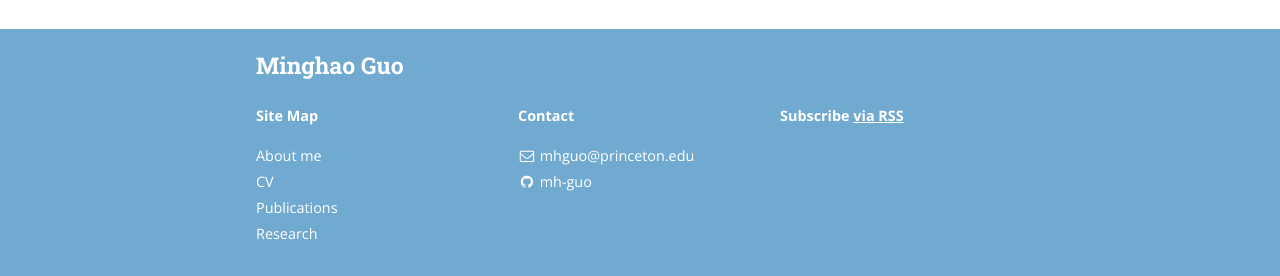
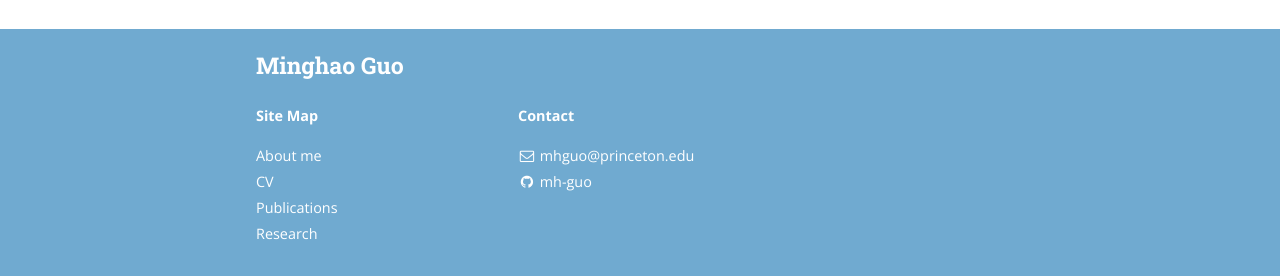
Before and after one commit to mh-guo/mh-guo-slate.github.io, a Jekyll site: the page built from index.html, in a window 1280 px wide and 900 px high, scrolled down 1509 px. Shown: the part 621-897 px from the top of the window. Built offline with Jekyll 4.4.1, drawn with Linux system fonts in a browser that asks for light colours; nearby versions of some CDN libraries; the list of posts is cut into pages by our own code.

Commit message:
Update footer.html

```diff
--- a/_includes/footer.html
+++ b/_includes/footer.html
@@ -37,10 +37,6 @@
       </ul>
     </div>
 
-    <div class="site-signature">
-      <p class="rss-subscribe text"><strong>Subscribe <a href="{{ "/feed.xml" | prepend: site.baseurl }}">via RSS</a></strong></p>
-      <p class="text">{{ site.description }}</p>
-    </div>
 
   </div>
 
```
